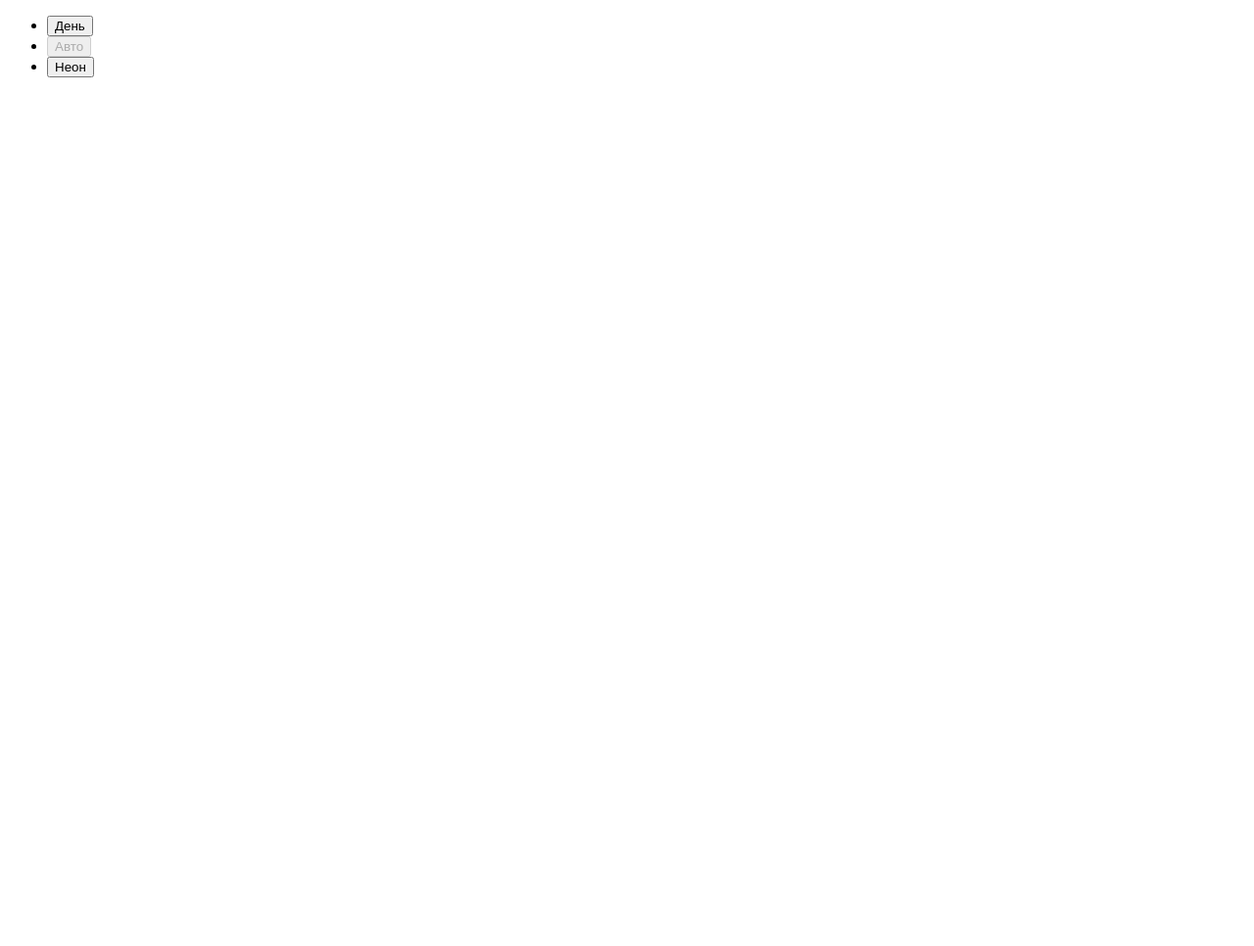
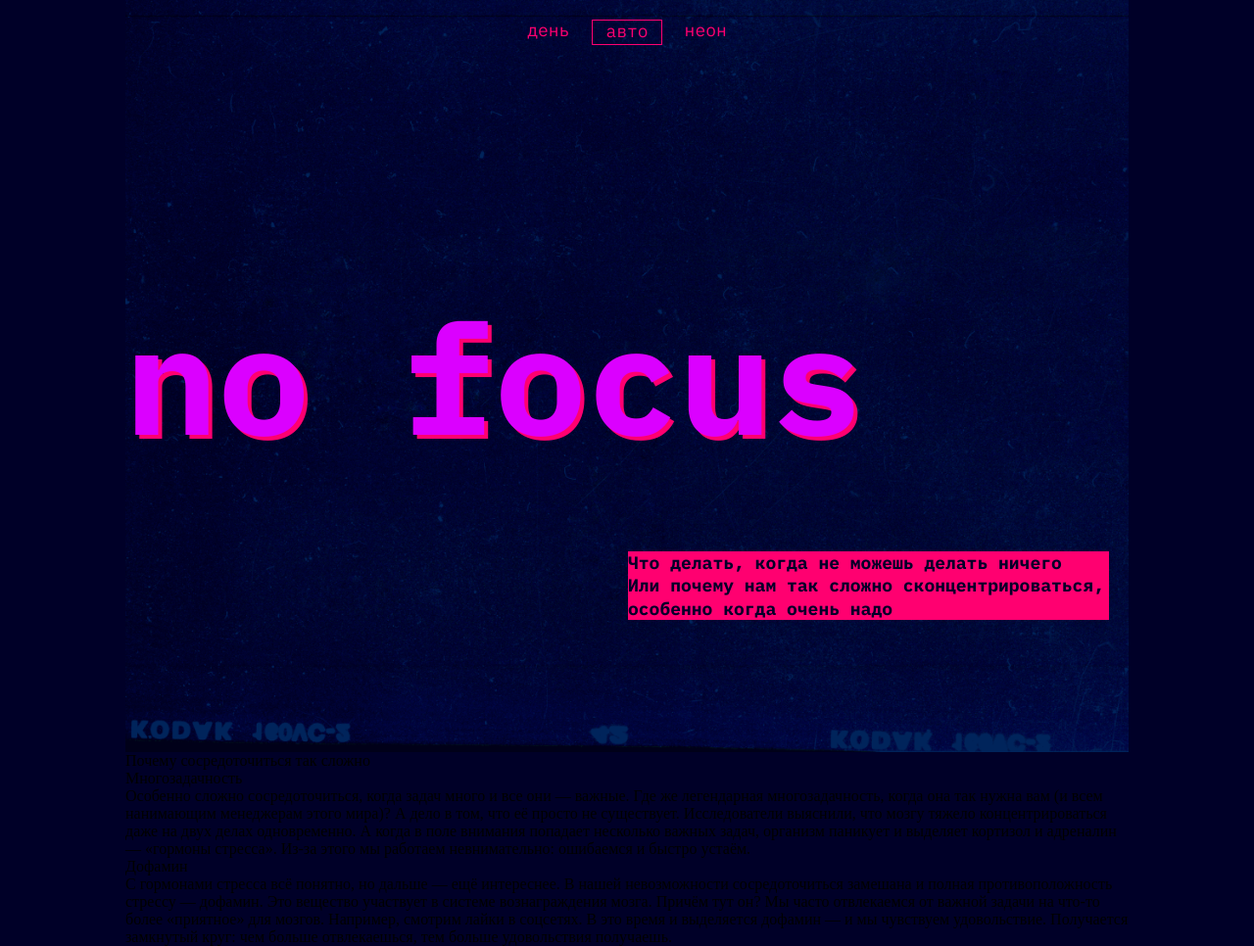
Before and after one commit to maks-zizu/slozhno-sosredotochitsya, a plain HTML site: page index.html in a window 1280 px wide. Shown: the whole page at 98% size. Before the commit the page ends 800 px from the top, so only its background shows below. Drawn offline with Linux system fonts and the light colour scheme.

Commit message:
Реализация header

```diff
--- a/index.html
+++ b/index.html
@@ -5,6 +5,15 @@
     <meta http-equiv="X-UA-Compatible" content="IE=edge" />
     <meta name="viewport" content="width=device-width, initial-scale=1.0" />
     <title>Сложно сосредоточиться</title>
+    <meta name="color-scheme" content="dark light" />
+    <link rel="stylesheet" href="./fonts/fonts.css" />
+    <link rel="stylesheet" href="./styles/variables.css" />
+    <link rel="stylesheet" href="./styles/globals.css" />
+    <link rel="stylesheet" href="./styles/style.css" />
+    <link rel="stylesheet" href="./styles/dark.css" />
+    <link rel="stylesheet" href="./styles/light.css" />
+    <link rel="icon" href="./images/favicon.ico" sizes="any" />
+    <link rel="icon" href="./images/favicon.svg" type="image/svg+xml" />
   </head>
   <body class="page">
     <header class="header decorated-zone">
@@ -34,7 +43,45 @@
           </li>
         </ul>
       </nav>
+      <div class="header__accent-text">no focus</div>
+      <div class="header__main-text">
+        Что делать, когда не можешь делать ничего<br />
+        Или почему нам так сложно сконцентрироваться, особенно когда очень надо
+      </div>
     </header>
+    <main class="main">
+      <section class="content content__first">
+        <div class="sidebar">Почему сосредоточиться так сложно</div>
+        <div class="content__text">
+          <div class="content__text-title">Многозадачность</div>
+          <div class="content__text-description">
+            Особенно сложно сосредоточиться, когда задач много и все они —
+            важные. Где же легендарная многозадачность, когда она так нужна вам
+            (и всем нанимающим менеджерам этого мира)? А дело в том, что её
+            просто не существует. Исследователи выяснили, что мозгу тяжело
+            концентрироваться даже на двух делах одновременно. А когда в поле
+            внимания попадает несколько важных задач, организм паникует и
+            выделяет кортизол и адреналин — «гормоны стресса». Из-за этого мы
+            работаем невнимательно: ошибаемся и быстро устаём.
+          </div>
+        </div>
+        <div class="content__text">
+          <div class="content__text-title">Дофамин</div>
+          <div class="content__text-description">
+            С гормонами стресса всё понятно, но дальше — ещё интереснее. В нашей
+            невозможности сосредоточиться замешана и полная противоположность
+            стрессу — дофамин. Это вещество участвует в системе вознаграждения
+            мозга. Причём тут он? Мы часто отвлекаемся от важной задачи на
+            что-то более «приятное» для мозгов. Например, смотрим лайки в
+            соцсетях. В это время и выделяется дофамин — и мы чувствуем
+            удовольствие. Получается замкнутый круг: чем больше отвлекаешься,
+            тем больше удовольствия получаешь.
+          </div>
+        </div>
+      </section>
+      <section></section>
+      <section></section>
+    </main>
     <script src="./scripts/script.js"></script>
   </body>
 </html>
--- a/styles/dark.css
+++ b/styles/dark.css
@@ -5,6 +5,11 @@
 */
 
 .page.theme_dark {
+  --bg-color: #000028;
+  --text-color: #f1b2ce;
+  --accent-color: #ff0070;
+  --accent-text-color: #db00ff;
+  --main-font: 'IBM Plex mono';
   /* сохраните этот селектор в приведённом виде.
     Так стили написанные ниже будут иметь больший вес,
     чем стили в медиазапросе предпочтений пользователя
--- a/styles/light.css
+++ b/styles/light.css
@@ -5,8 +5,17 @@
 */
 
 .page.theme_light {
+  --bg-color: #fff1f7;
+  --text-color: #353430;
+  --accent-color: #ff8dcb;
+  --accent-text-color: #ffc2e6;
+  --main-font: 'IBM Plex mono';
+  background-color: var(--bg-color);
   /* сохраните этот селектор в приведённом виде.
     Так стили написанные ниже будут иметь больший вес,
     чем стили в медиазапросе предпочтений пользователя
   */
+  .header {
+    background-image: url('../images/cover-image-light.png');
+  }
 }
--- a/styles/style.css
+++ b/styles/style.css
@@ -2,4 +2,76 @@
 
 .page {
   /* сохраните в разметке и стилях класс page. На его основе работает скрипт. */
+  background-color: var(--bg-color);
+  width: 1024px;
 }
+
+.header {
+  background-image: url('../images/cover-image-dark.png');
+  background-size: cover;
+  background-repeat: no-repeat;
+  background-position: center;
+  display: grid;
+  grid-template-rows: 100px 330px 183px;
+  height: 768px;
+  width: 1024px;
+  padding: 20px;
+}
+
+.header__theme-menu {
+  display: flex;
+  justify-content: center;
+}
+
+.header__theme-menu-list {
+  display: flex;
+  gap: 10px;
+}
+
+.header__theme-menu-button {
+  display: inline-flex;
+  align-items: flex-start;
+  height: 26px;
+  padding: 0 13px;
+  background: transparent;
+  border: none;
+  color: var(--accent-color);
+  text-transform: lowercase;
+  font-family: var(--main-font);
+  font-size: 18px;
+  font-style: normal;
+  font-weight: 400;
+  line-height: 21px;
+  cursor: pointer;
+}
+
+.header__theme-menu-button_active {
+  border: 1px solid #ff0070;
+  pointer-events: none;
+}
+
+.header__accent-text {
+  color: var(--accent-text-color);
+  margin-left: -20px;
+  align-self: flex-end;
+  text-shadow: 4px 4px 0px #ff0070;
+  font-family: IBM Plex Mono;
+  font-size: 157px;
+  font-style: normal;
+  font-weight: 700;
+  line-height: 82.5%; /* 129.525px */
+}
+
+.header__main-text {
+  align-self: flex-end;
+  margin: 0 0 0 auto;
+  width: 491px;
+  height: 70px;
+  background: #ff0070;
+  color: #000028;
+  font-family: IBM Plex Mono;
+  font-size: 18px;
+  font-style: normal;
+  font-weight: 700;
+  line-height: 23.4px; /* 130% */
+}
--- a/styles/variables.css
+++ b/styles/variables.css
@@ -2,3 +2,11 @@
   Переменные для вашего проекта
   и их переопределение под различные устройства
 */
+
+:root {
+  --bg-color: #000028;
+  --text-color: #f1b2ce;
+  --accent-color: #ff0070;
+  --accent-text-color: #db00ff;
+  --main-font: 'IBM Plex mono';
+}
```
Also changed, not shown: 1 other file.
